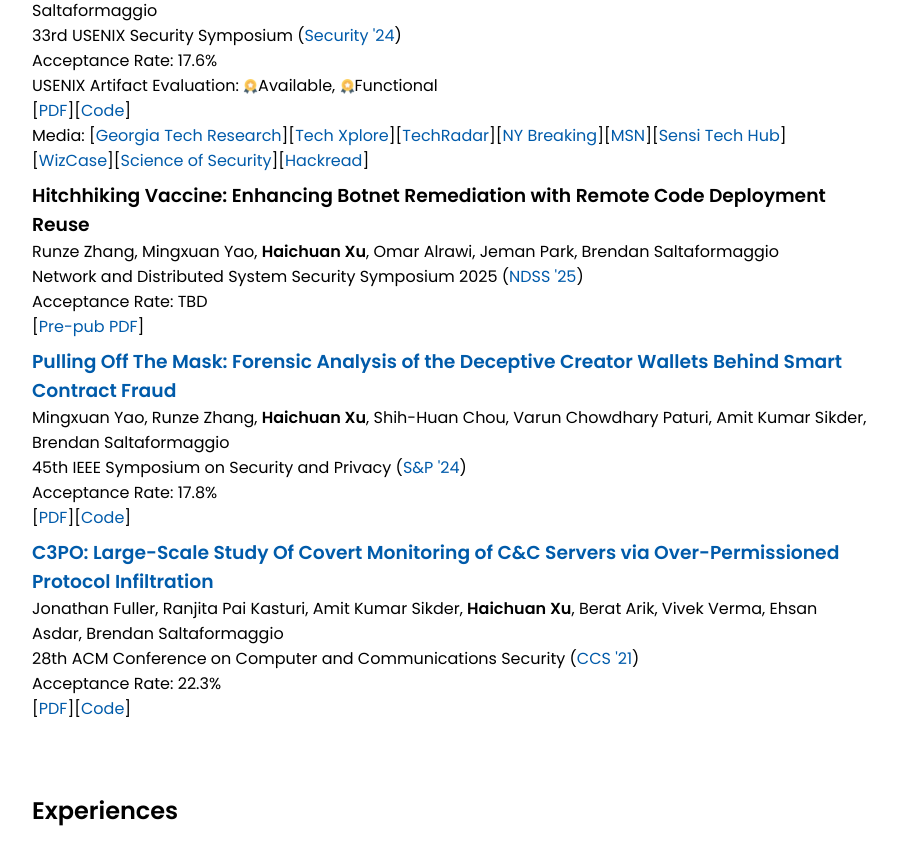
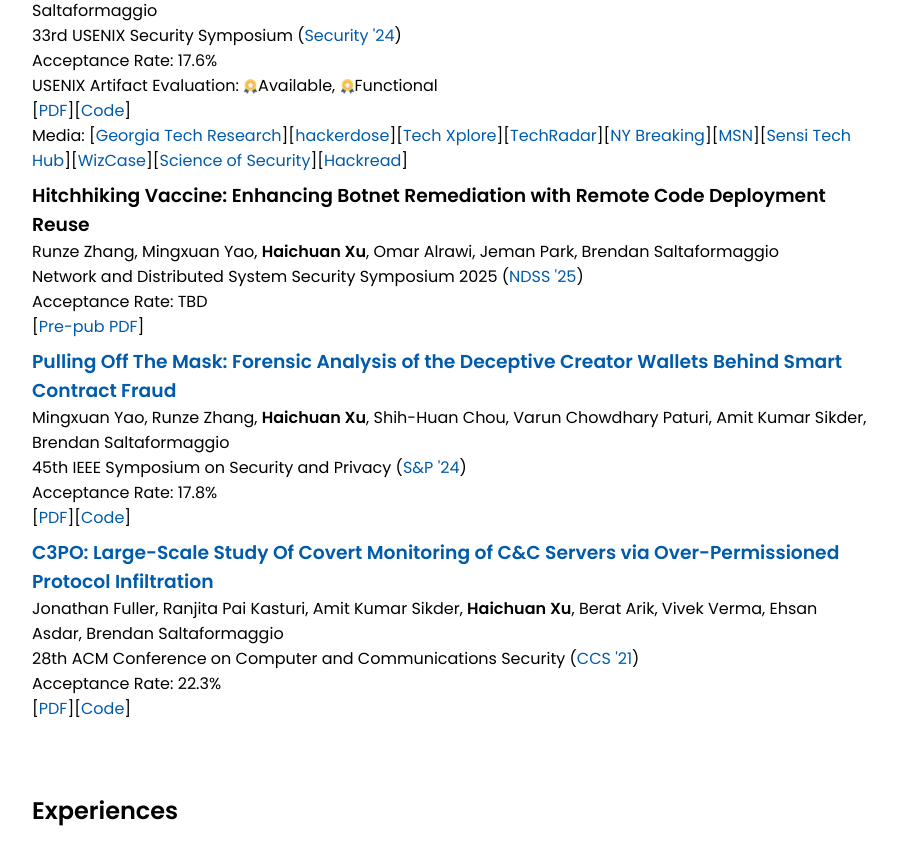
Before and after one commit to haichuanxuken/haichuanxuken.github.io, a plain HTML site: page index.html in a window 1280 px wide. Shown: the part 885-1726 px from the top of the page, without its empty margins (190-1087 px from the left). Drawn offline with Linux system fonts and the light colour scheme.

Commit message:
dva hackerdose

```diff
--- a/index.html
+++ b/index.html
@@ -57,7 +57,7 @@
                 <p>Acceptance Rate: 17.6%</p>
                 <p>USENIX Artifact Evaluation: <img src="images/PhD CV Badge.png"height="15" style="vertical-align:middle;">Available, <img src="images/PhD CV Badge.png"height="15" style="vertical-align:middle;">Functional</p>
                 <p>[<a href="https://www.usenix.org/system/files/usenixsecurity24-xu-haichuan.pdf">PDF</a>][<a href="https://github.com/CyFI-Lab-Public/DVa">Code</a>]</p>
-                <p>Media: [<a href="https://research.gatech.edu/georgia-techs-new-tool-can-detect-malware-android-phones">Georgia Tech Research</a>][<a href="https://techxplore.com/news/2024-10-tool-malware-android.html">Tech Xplore</a>][<a href="https://www.techradar.com/pro/security/researchers-develop-new-tool-for-spotting-android-malware">TechRadar</a>][<a href="https://nybreaking.com/researchers-develop-new-tool-for-detecting-android-malware/">NY Breaking</a>][<a href="https://www.msn.com/en-us/news/technology/researchers-develop-new-tool-for-spotting-android-malware/ar-AA1sjoZQ">MSN</a>][<a href="https://sensi-sl.org/new-tool-can-detect-malware-on-android-phones/">Sensi Tech Hub</a>][<a href="https://www.wizcase.com/news/new-tool-detects-malware-exploiting-smartphone-accessibility-features/">WizCase</a>][<a href="https://sos-vo.org/news/georgia-techs-new-tool-can-detect-malware-android-phones">Science of Security</a>][<a href="https://hackread.com/new-tool-dva-detects-and-removes-android-malware/">Hackread</a>]</p>
+                <p>Media: [<a href="https://research.gatech.edu/georgia-techs-new-tool-can-detect-malware-android-phones">Georgia Tech Research</a>][<a href="https://hackerdose.com/security/new-tool-helps-spot-android-malware/">hackerdose</a>][<a href="https://techxplore.com/news/2024-10-tool-malware-android.html">Tech Xplore</a>][<a href="https://www.techradar.com/pro/security/researchers-develop-new-tool-for-spotting-android-malware">TechRadar</a>][<a href="https://nybreaking.com/researchers-develop-new-tool-for-detecting-android-malware/">NY Breaking</a>][<a href="https://www.msn.com/en-us/news/technology/researchers-develop-new-tool-for-spotting-android-malware/ar-AA1sjoZQ">MSN</a>][<a href="https://sensi-sl.org/new-tool-can-detect-malware-on-android-phones/">Sensi Tech Hub</a>][<a href="https://www.wizcase.com/news/new-tool-detects-malware-exploiting-smartphone-accessibility-features/">WizCase</a>][<a href="https://sos-vo.org/news/georgia-techs-new-tool-can-detect-malware-android-phones">Science of Security</a>][<a href="https://hackread.com/new-tool-dva-detects-and-removes-android-malware/">Hackread</a>]</p>
             </li>
             <li class="item">
                 <h3>Hitchhiking Vaccine: Enhancing Botnet Remediation with Remote Code Deployment Reuse</h3>
```
